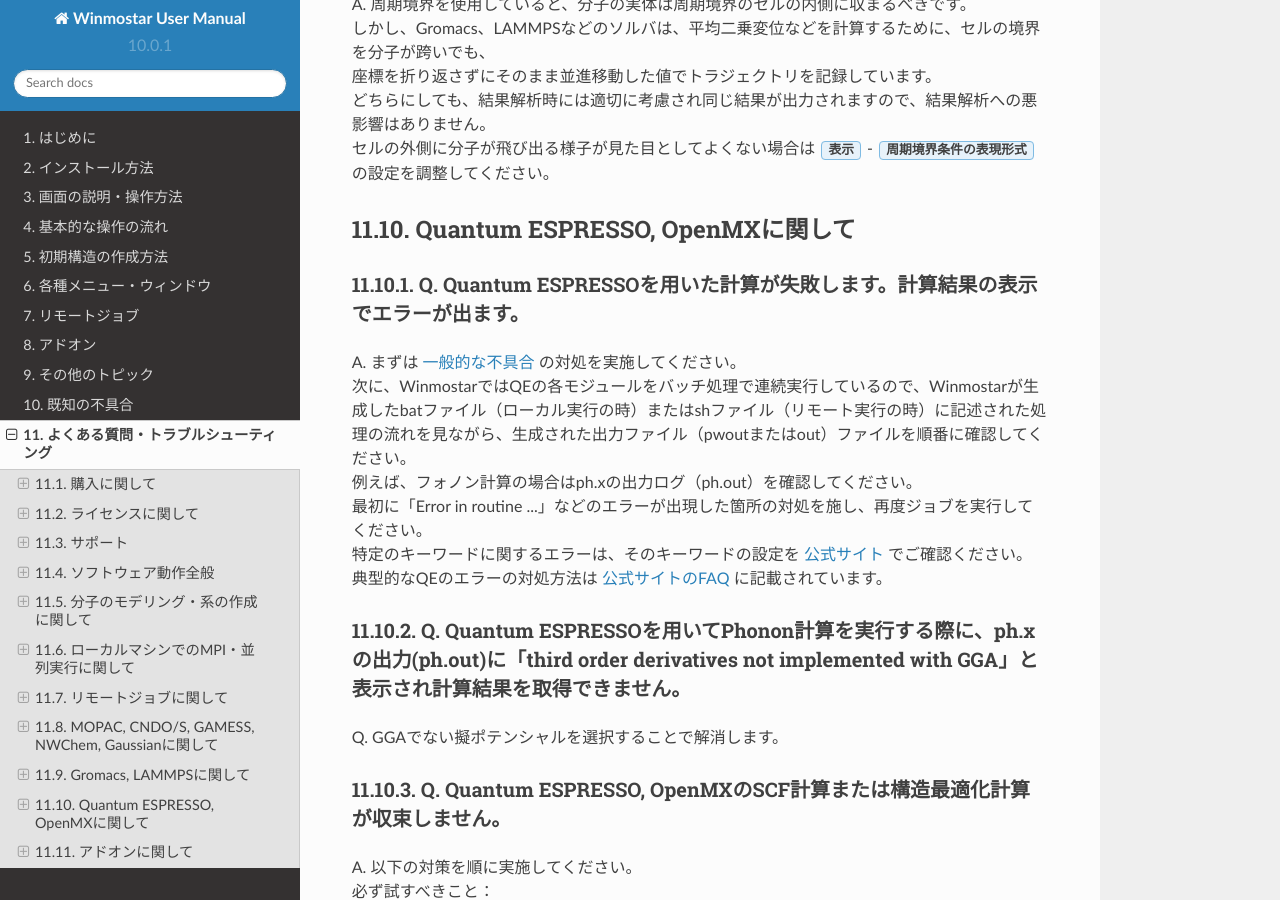
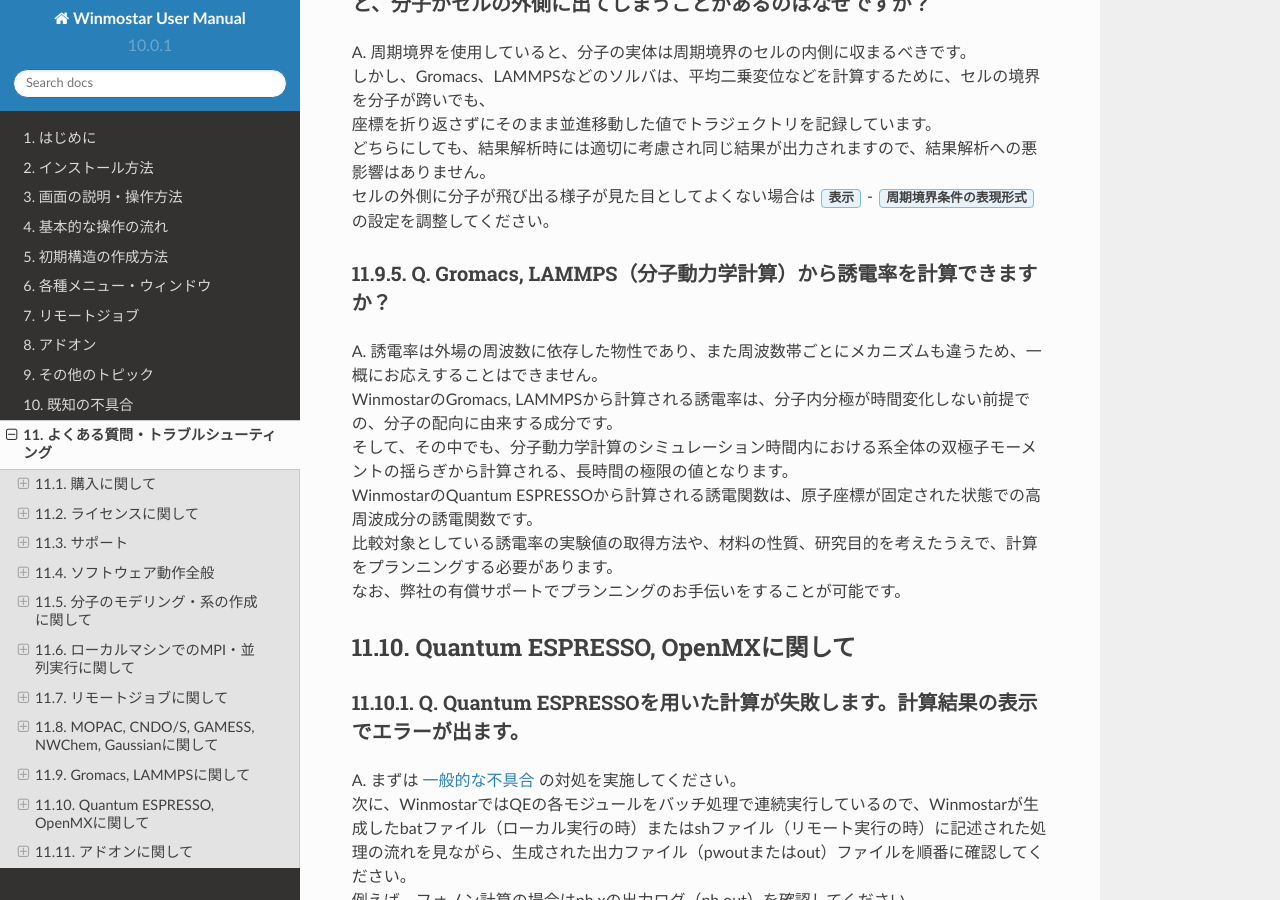
Before and after one commit to X-Ability/winmostar_doc, a Sphinx documentation site: the page built from source/faq/faq.rst, in a window 1280 px wide and 900 px high, scrolled down 16045 px. Built offline with Sphinx 7.4.7 and the Read the Docs theme 2.0.0, drawn with Linux system fonts in a browser that asks for light colours; some of the changed text lies outside the part shown.

Commit message:
FAQ追記

```diff
--- a/source/faq/faq.rst
+++ b/source/faq/faq.rst
@@ -471,7 +471,17 @@
 | どちらにしても、結果解析時には適切に考慮され同じ結果が出力されますので、結果解析への悪影響はありません。
 | セルの外側に分子が飛び出る様子が見た目としてよくない場合は :guilabel:`表示` - :guilabel:`周期境界条件の表現形式` の設定を調整してください。
 
+.. _faq_dielectric_md:
 
+Q. Gromacs, LAMMPS（分子動力学計算）から誘電率を計算できますか？
+^^^^^^^^^^^^^^^^^^^^^^^^^^^^^^^^^^^^^^^^^^^^^^^^^^^^^^^^^^^^^^^^^^^^^^^^^^^^^^^^^^^^^^^^^^^^^^^^^^^^^^^^^^^^^^^^^^^^^^^^^^^^^^
+
+| A. 誘電率は外場の周波数に依存した物性であり、また周波数帯ごとにメカニズムも違うため、一概にお応えすることはできません。
+| WinmostarのGromacs, LAMMPSから計算される誘電率は、分子内分極が時間変化しない前提での、分子の配向に由来する成分です。
+| そして、その中でも、分子動力学計算のシミュレーション時間内における系全体の双極子モーメントの揺らぎから計算される、長時間の極限の値となります。
+| WinmostarのQuantum ESPRESSOから計算される誘電関数は、原子座標が固定された状態での高周波成分の誘電関数です。
+| 比較対象としている誘電率の実験値の取得方法や、材料の性質、研究目的を考えたうえで、計算をプランニングする必要があります。
+| なお、弊社の有償サポートでプランニングのお手伝いをすることが可能です。
 
 Quantum ESPRESSO, OpenMXに関して
 --------------------------------------
@@ -557,6 +567,11 @@
 
 | A. まず、可能なら対象の物質が金属であることを確認してください。次に、状態密度も出力し、フェルミエネルギーにおいて状態密度が0でないことを確認してください。
 
+Q. Quantum ESPRESSO（バンド計算）から誘電率を計算できますか？
+^^^^^^^^^^^^^^^^^^^^^^^^^^^^^^^^^^^^^^^^^^^^^^^^^^^^^^^^^^^^^^^^^^^^^^^^^^^^^^^^^^^^^^^^^^^^^^^^^^^^^^^^^^^^^^^^^^^^^^^^^^^^^^
+
+| A. :ref:`faq_dielectric_md` を参照してください。
+
 アドオンに関して
 --------------------------------------
 
```
